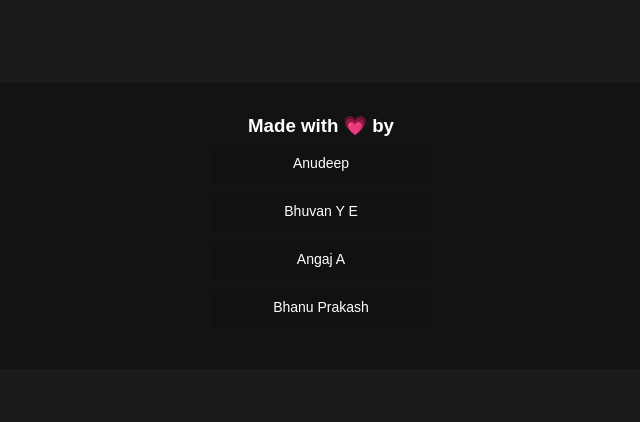
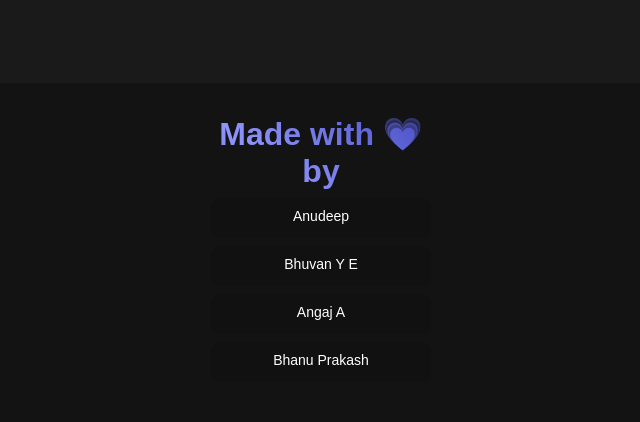
Before and after one commit to Anudeep-313/mini-project, a PHP site: page / in a window 1280 px wide. Shown: the part 3576-3998 px from the top of the page, without its empty margins (349-989 px from the left). Before the commit the page ends 3888 px from the top, so only its background shows below. Run offline with PHP 8.4, Linux system fonts and the light colour scheme; some libraries are stand-ins or nearby versions.

Commit message:
Update index.css

```diff
--- a/src/styles/index.css
+++ b/src/styles/index.css
@@ -574,6 +574,17 @@ background: linear-gradient(90deg, rgba(70,242,255,1) 0%, rgba(121,150,253,1) 13
 .footer__link--items h3 {
   margin-bottom: 8px;
   color: #fff;
+  background: linear-gradient(45deg, #4e54c8, #8f94fb, #4e54c8, #8f94fb);
+  background-size: 200% 200%;
+  color: transparent;
+  -webkit-background-clip: text;
+  background-clip: text;
+  animation: gradientMove 3s linear infinite;
+  display: flex;
+  align-items: center;
+  cursor: pointer;
+  text-decoration: none;
+  font-size: 2rem;
 }
 
 .footer__link--items a {
```
